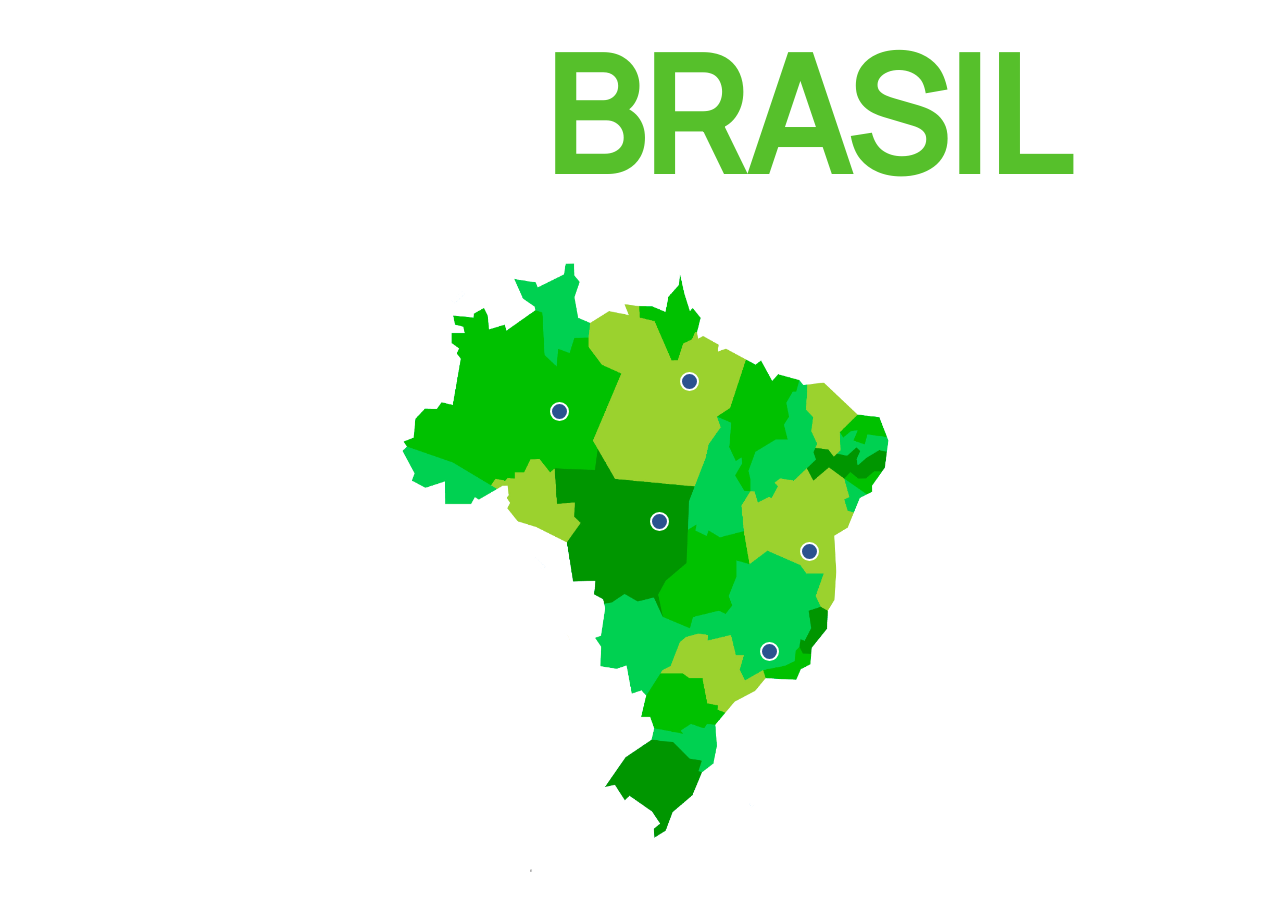
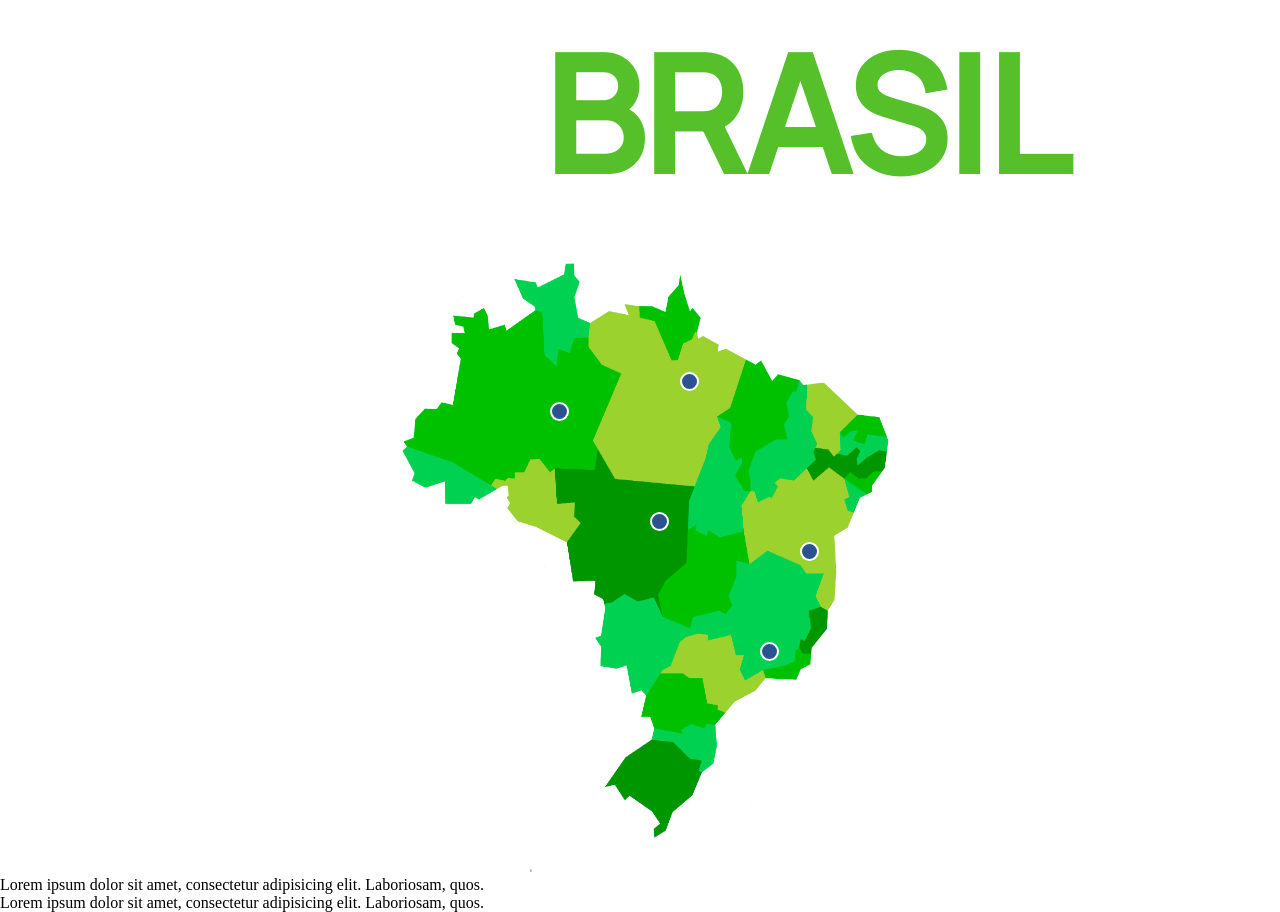
Before and after one commit to JuliaAlabi/projeto-ods, a plain HTML site: page projeto-ods/index.html in a window 1280 px wide. Shown: the part 2376-3288 px from the top of the page. Before the commit the page ends 3252 px from the top, so only its background shows below. Drawn offline with Linux system fonts and the light colour scheme.

Commit message:
index.html

```diff
--- a/projeto-ods/index.html
+++ b/projeto-ods/index.html
@@ -68,6 +68,13 @@
             <div class="click-mt">
                 <div class="div-mt">Lorem ipsum dolor sit amet, consectetur adipisicing elit. Laboriosam, quos.</div>
             </div>
+            <div class="click-ma">
+                <div class="div-ma">Lorem ipsum dolor sit amet, consectetur adipisicing elit. Laboriosam, quos.</div>
+            </div>
+
+            <div class="click-pe">
+                <div class="div-pe">Lorem ipsum dolor sit amet, consectetur adipisicing elit. Laboriosam, quos.</div>
+            </div>
 
         </div>
     </section>
```
